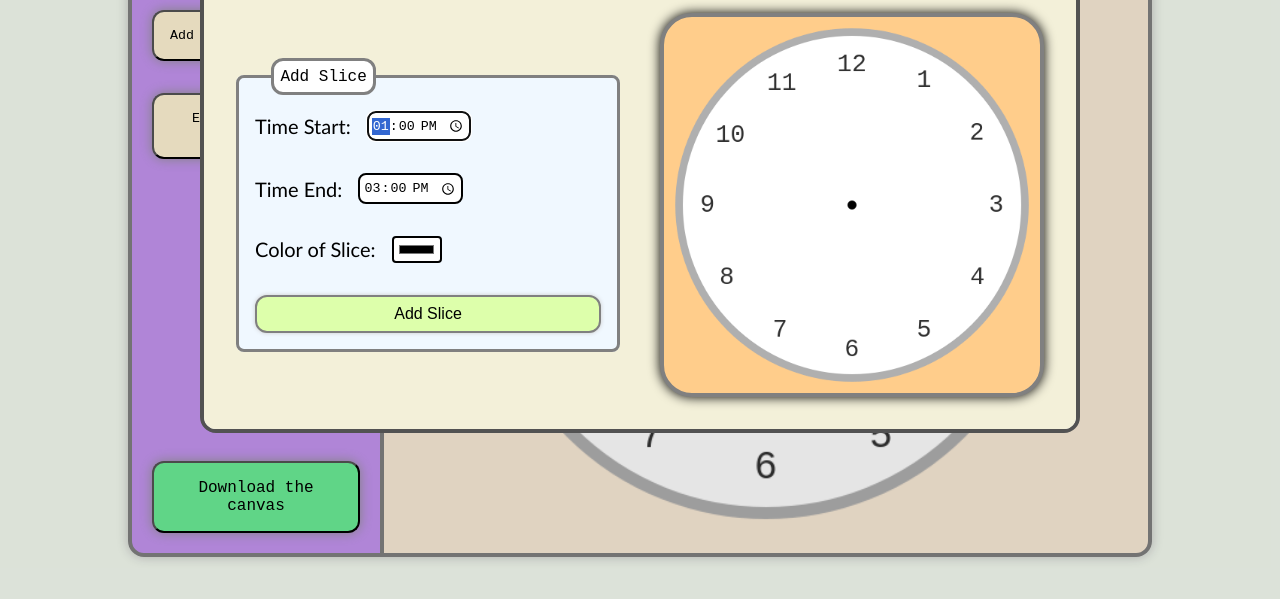
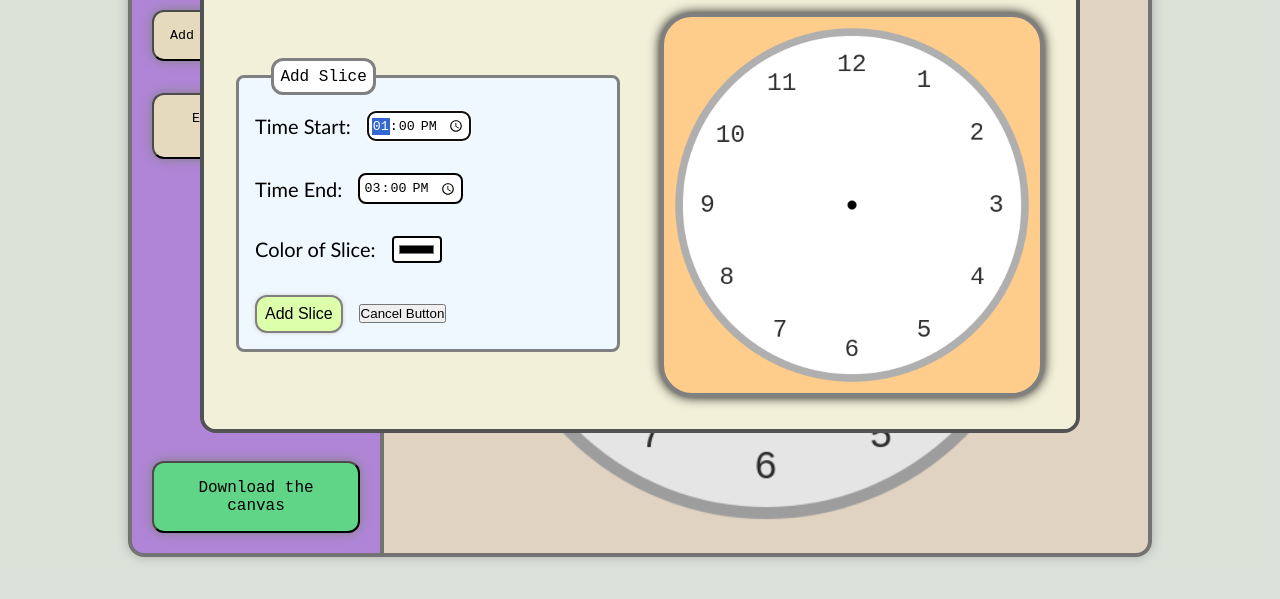
Before and after one commit to noAbbreviation/clockhand-scheduler, a plain HTML site: page index.html in a window 1280 px wide. Both pictures are taken after a click on the button "Add a slice". Shown: the part 195-794 px from the top of the page. Drawn offline with Linux system fonts and the light colour scheme.

Commit message:
Add cancel btn to slice-options

```diff
--- a/index.html
+++ b/index.html
@@ -77,7 +77,10 @@
                 <input type="color" id="slice_color"/>
               </div>
 
-              <button id="slice-add-submit-button">Add Slice</button>
+              <div class="input-wrapper edit-buttons">
+                <button id="slice-add-submit-button">Add Slice</button>
+                <button id="cancel-button">Cancel Button</button>
+              </div>
             </fieldset>
           </form>
 
@@ -119,6 +122,7 @@
               <div class="input-wrapper edit-buttons">
                 <button id="slice-edit-submit-button">Save Edited Slice</button>
                 <button id="slice-delete-submit-button">Delete Slice</button>
+                <button id="cancel-button">Cancel Button</button>
               </div>
             </fieldset>
           </form>
```
